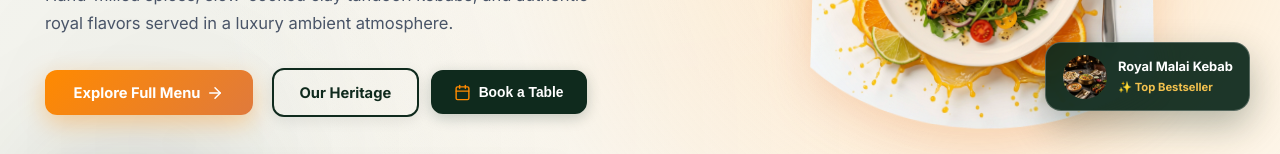
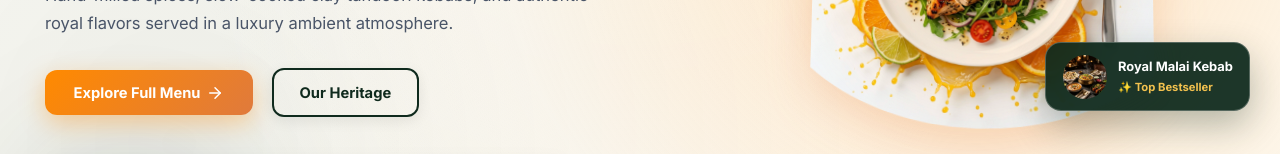
Before and after one commit to Speshway-2017/Restaurant-management-system, a React (Vite) app in the folder frontend/: page / in a window 1280 px wide. Shown: the part 458-612 px from the top of the page. Built offline with nearby package versions, Linux system fonts and the light colour scheme; no server answers; a web font is replaced by a local one.

Commit message:
Adjusted the book a table button and menu card

```diff
--- a/frontend/src/components/Navbar.jsx
+++ b/frontend/src/components/Navbar.jsx
@@ -11,9 +11,7 @@ export default function Navbar({ activePage, setActivePage, onOpenBookTable }) {
     activePage === 'menu' ||
     (typeof window !== 'undefined' && (
       window.location.pathname.toLowerCase().includes('/menu') ||
-      window.location.search.toLowerCase().includes('table=') ||
-      Boolean(sessionStorage.getItem('flavora_scanned_table')) ||
-      Boolean(localStorage.getItem('flavora_scanned_table'))
+      window.location.search.toLowerCase().includes('table=')
     ));
 
   const isBannerVisible = !isDismissed && branding && branding.announcementEnabled !== false && Boolean(branding.announcementMessage || branding.messageText || branding.message || branding.announcementBadge || branding.badgeText);
--- a/frontend/src/pages/HomePage.jsx
+++ b/frontend/src/pages/HomePage.jsx
@@ -89,7 +89,7 @@ export default function HomePage({ setActivePage, onOpenDemoModal, onOpenBookTab
   const getCartStorageKey = () => {
     try {
       const urlParams = new URLSearchParams(window.location.search);
-      const tableParam = urlParams.get('table') || localStorage.getItem('flavora_scanned_table') || '';
+      const tableParam = urlParams.get('table') || '';
       if (tableParam) {
         const clean = String(tableParam).toUpperCase().replace(/[^A-Z0-9-]/g, '');
         return `flavora_cart_${clean}`;
@@ -450,43 +450,6 @@ export default function HomePage({ setActivePage, onOpenDemoModal, onOpenBookTab
                 onSecondaryClick={() => setActivePage('about')}
                 style={{ marginBottom: 0 }}
               />
-
-              <button
-                type="button"
-                onClick={() => {
-                  if (onOpenBookTable) {
-                    onOpenBookTable();
-                  } else if (typeof window !== 'undefined') {
-                    window.dispatchEvent(new Event('flavora_open_book_table'));
-                  }
-                }}
-                style={{
-                  backgroundColor: '#0F2A1D',
-                  color: '#FFFFFF',
-                  borderRadius: '12px',
-                  padding: '0.75rem 1.4rem',
-                  fontSize: '0.92rem',
-                  fontWeight: 800,
-                  display: 'inline-flex',
-                  alignItems: 'center',
-                  gap: '0.5rem',
-                  border: '2px solid #0F2A1D',
-                  cursor: 'pointer',
-                  boxShadow: '0 4px 14px rgba(15, 42, 29, 0.22)',
-                  transition: 'transform 0.15s ease, background-color 0.15s ease'
-                }}
-                onMouseEnter={(e) => {
-                  e.currentTarget.style.transform = 'translateY(-2px)';
-                  e.currentTarget.style.backgroundColor = '#1E4636';
-                }}
-                onMouseLeave={(e) => {
-                  e.currentTarget.style.transform = 'translateY(0)';
-                  e.currentTarget.style.backgroundColor = '#0F2A1D';
-                }}
-              >
-                <Calendar size={17} color="#FF8A00" />
-                <span>Book a Table</span>
-              </button>
             </div>
 
             {/* Elevated Trust Badges Bar */}
--- a/frontend/src/pages/MenuPage.jsx
+++ b/frontend/src/pages/MenuPage.jsx
@@ -33,31 +33,20 @@ export default function MenuPage({ onOpenDemoModal }) {
     window.addEventListener('resize', handleResize);
     return () => window.removeEventListener('resize', handleResize);
   }, []);
-  // Locked Table session initialized strictly from original QR scan in sessionStorage to prevent manual URL tampering
+  // Table session initialized strictly from explicit QR scan URL parameter (?table=)
   const [tableNum, setTableNum] = useState(() => {
     try {
-      const savedSessionTable = sessionStorage.getItem('flavora_scanned_table');
       const urlParams = new URLSearchParams(window.location.search);
       const urlTableParam = urlParams.get('table');
 
-      // If session table is already locked in this tab session, maintain locked session!
-      if (savedSessionTable) {
-        const lockedUpper = savedSessionTable.toUpperCase();
-        // If someone manually edited the URL parameter in address bar, reset URL back to locked table!
-        if (urlTableParam && urlTableParam.toUpperCase() !== lockedUpper) {
-          window.history.replaceState(null, '', `${window.location.pathname}?table=${lockedUpper}`);
-        }
-        return lockedUpper;
-      }
-
-      // First time scanning table QR code
-      if (urlTableParam) {
-        const upper = urlTableParam.toUpperCase();
+      // Only display table number if explicit table parameter exists in URL (e.g. ?table=T-02 from QR scan)
+      if (urlTableParam && urlTableParam.trim()) {
+        const upper = urlTableParam.trim().toUpperCase();
         sessionStorage.setItem('flavora_scanned_table', upper);
         localStorage.setItem('flavora_scanned_table', upper);
         return upper;
       }
-      return localStorage.getItem('flavora_scanned_table') || '';
+      return '';
     } catch (e) {
       return '';
     }
@@ -170,7 +159,7 @@ export default function MenuPage({ onOpenDemoModal }) {
 
   const [placedTableOrders, setPlacedTableOrders] = useState(() => {
     try {
-      const currentTable = tableNum || localStorage.getItem('flavora_scanned_table');
+      const currentTable = tableNum;
       if (currentTable) {
         const saved = localStorage.getItem(`flavora_table_orders_${currentTable}`);
         if (saved) {
@@ -840,7 +829,7 @@ export default function MenuPage({ onOpenDemoModal }) {
       };
     });
 
-    const activeTable = tableNum || localStorage.getItem('flavora_scanned_table') || 'T-10';
+    const activeTable = tableNum;
     const generatedOrderId = `ORD-${Math.floor(1000 + Math.random() * 9000)}`;
 
     const orderPayload = {
--- a/frontend/src/pages/OffersPage.jsx
+++ b/frontend/src/pages/OffersPage.jsx
@@ -22,7 +22,7 @@ export default function OffersPage({ onOpenDemoModal, setActivePage }) {
   const getCartStorageKey = () => {
     try {
       const urlParams = new URLSearchParams(window.location.search);
-      const tableParam = urlParams.get('table') || localStorage.getItem('flavora_scanned_table') || '';
+      const tableParam = urlParams.get('table') || '';
       if (tableParam) {
         const clean = String(tableParam).toUpperCase().replace(/[^A-Z0-9-]/g, '');
         return `flavora_cart_${clean}`;
```
